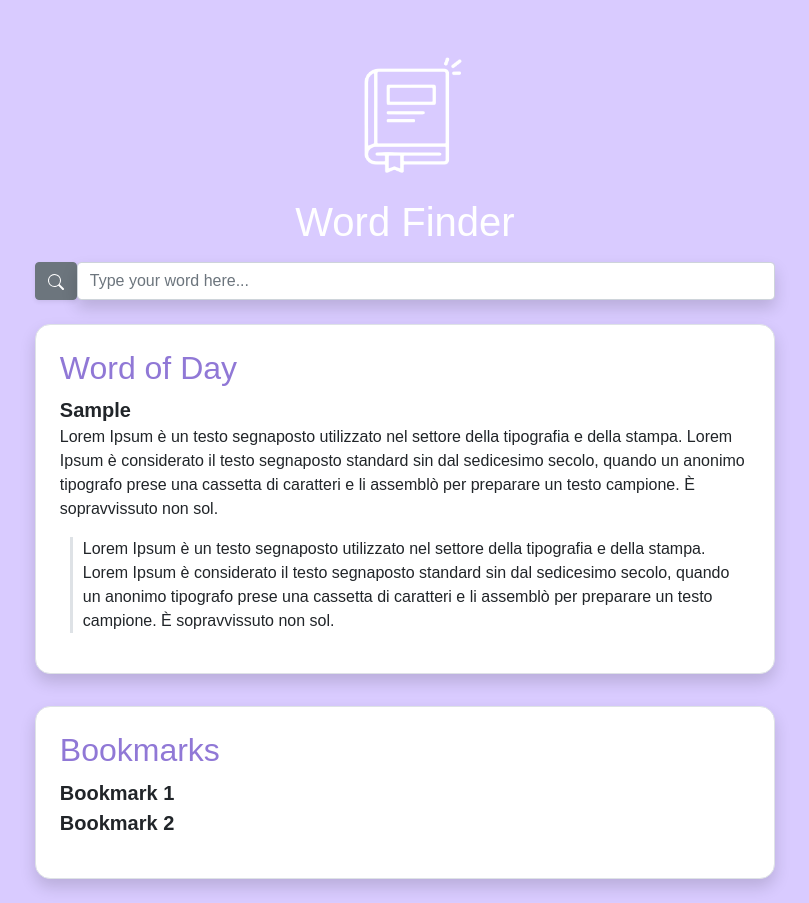
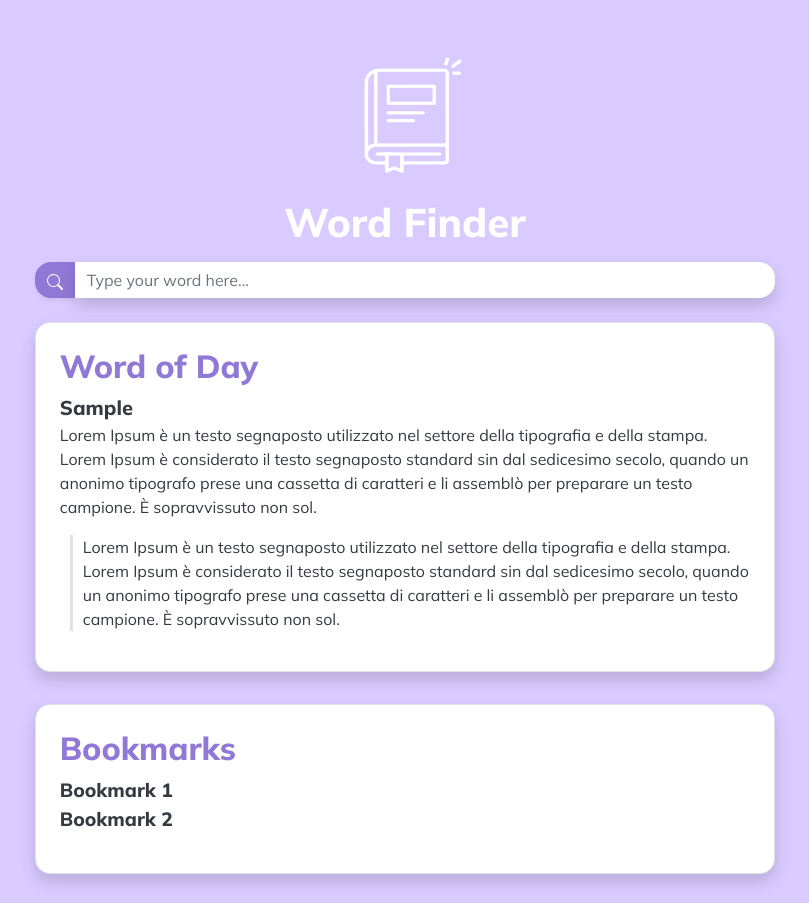
Before and after one commit to Natasha-A/WordFinder, a React (Create React App) app in the folder finalproject-app/: page / in a window 1280 px wide. Shown: the whole page, without its empty margins (235-1044 px from the left). Built offline with nearby package versions, Linux system fonts and the light colour scheme.

Commit message:
revised scss layout for homepage

```diff
--- a/finalproject-app/public/index.html
+++ b/finalproject-app/public/index.html
@@ -2,7 +2,9 @@
 <html lang="en">
   <head>
     <!--Google font link-->
-    <link href="https://fonts.googleapis.com/css2?family=Mulish:wght@400;800&display=swap" rel="./Styles.css">
+    <link href="https://fonts.googleapis.com/css2?family=Mulish:wght@400;800&display=swap" rel="stylesheet">
+
+
     <link
   rel="stylesheet"
   href="https://cdn.jsdelivr.net/npm/bootstrap@5.1.3/dist/css/bootstrap.min.css"
--- a/finalproject-app/src/App.js
+++ b/finalproject-app/src/App.js
@@ -5,7 +5,7 @@ import Bookmarks from "./components/Bookmarks.js";
 import Homepage from './components/Homepage.js';
 import Dictionary from './components/Dictionary.js';
 
-import './Styles.css';
+import './styles.scss';
 
 function App() {
   return (
--- a/finalproject-app/src/Styles.css
+++ /dev/null
@@ -1,9 +0,0 @@
-body {
-  font-family: 'Mulish', sans-serif;
-  background-color: #D9CBFF;
-}
-
-img {
-  height: 150px;
-  width: 150px;
-}
--- a/finalproject-app/src/components/Homepage.js
+++ b/finalproject-app/src/components/Homepage.js
@@ -1,7 +1,7 @@
 import axios from "axios";
 import React from "react";
 import Container from "react-bootstrap/Container";
-import "../Styles.css";
+import "../styles.scss";
 import Form from "react-bootstrap/Form";
 import { BsSearch } from "react-icons/bs";
 import Button from "react-bootstrap/Button";
@@ -20,12 +20,12 @@ function Homepage() {
           {/* Textbox Form*/}
           <Stack direction="horizontal" gap={0}>
             <Button variant="secondary shadow-sm"><BsSearch /></Button>
-            <Form.Control className="me-auto shadow" placeholder="Type your word here..." />
+            <Form.Control className="input me-auto shadow" placeholder="Type your word here..." />
           </Stack>
 
           {/* Box Container*/}
           <Stack direction="vertical" gap={2} Style="height: vh;">
-          <div className="border p-4 mt-4 h-50 font-weight-bold font-weight-bolder shadow" Style="text-align: left; background-color:white; border-radius: 15px;">
+          <section className="border p-4 mt-4 h-50 font-weight-bolder shadow">
 
             {/* Word of Day*/}
             <h2 Style="color: #9078D6">Word of Day</h2>
@@ -38,16 +38,17 @@ function Homepage() {
               <div className="border-start border-3 " Style="margin-left:10px; padding-left:10px;">
                 <p>Lorem Ipsum è un testo segnaposto utilizzato nel settore della tipografia e della stampa. Lorem Ipsum è considerato il testo segnaposto standard sin dal sedicesimo secolo, quando un anonimo tipografo prese una cassetta di caratteri e li assemblò per preparare un testo campione. È sopravvissuto non sol.</p>
               </div>
-            </div>
+            </section>
 
             {/* Bookmarks */}
-            <div className="border p-4 mt-4 h-50 font-weight-bold font-weight-bolder shadow" Style="text-align: left; background-color:white; border-radius: 15px;">
+            <section className="border p-4 mt-4 h-50 font-weight-bold font-weight-bolder shadow">
               <h2 Style="color: #9078D6">Bookmarks</h2>
-              <b Style="font-size:20px">Bookmark 1</b>
-              <p><b Style="font-size:20px">Bookmark 2</b>  </p>
-            </div>
+              <div id="bookmarks">
+              <b>Bookmark 1</b>
+              <p><b>Bookmark 2</b></p>
+              </div>
+            </section>
           </Stack>
-
         </Container>
 
     </Container>
--- a/finalproject-app/src/index.js
+++ b/finalproject-app/src/index.js
@@ -1,7 +1,7 @@
 import React from 'react';
 import ReactDOM from 'react-dom';
 import App from './App.js';
-import './Styles.css';
+import './styles.scss';
 import {BrowserRouter as Router} from 'react-router-dom';
 
 ReactDOM.render(
--- /dev/null
+++ b/finalproject-app/src/styles.scss
@@ -0,0 +1,44 @@
+
+body {
+  font-family: 'Mulish', sans-serif;
+  background-color: #D9CBFF;
+}
+
+img {
+  height: 150px;
+  width: 150px;
+}
+
+h2 {
+  color: #9078D6;
+  font-weight: 900;
+}
+
+h1 {
+  font-weight: 900;
+}
+
+section {
+  text-align: left; background-color:white; border-radius: 15px;
+  color:#343a40;
+  border: none;
+
+}
+
+#bookmarks {
+
+  font-size: 1.2em;
+  color: #343a40;
+}
+
+.btn-secondary {
+  background-color: #9078D6 !important;
+  border: none;
+  border-radius: 1em 0 0 1em !important
+}
+
+.input {
+  border-radius: 0 1em 1em 0 !important;
+  border: none;
+  color:#343a40;
+}
```
